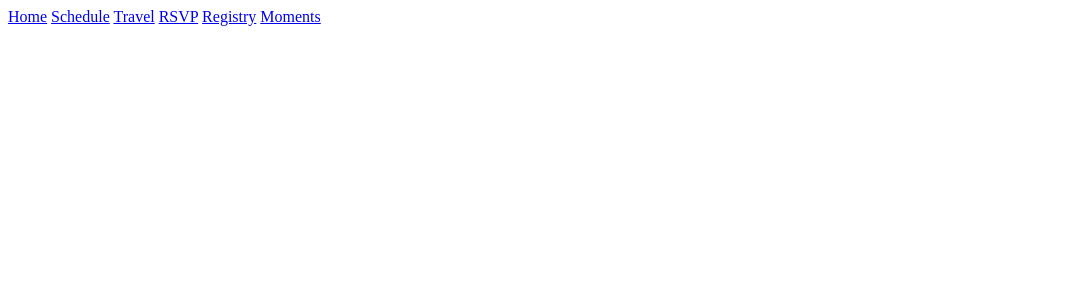
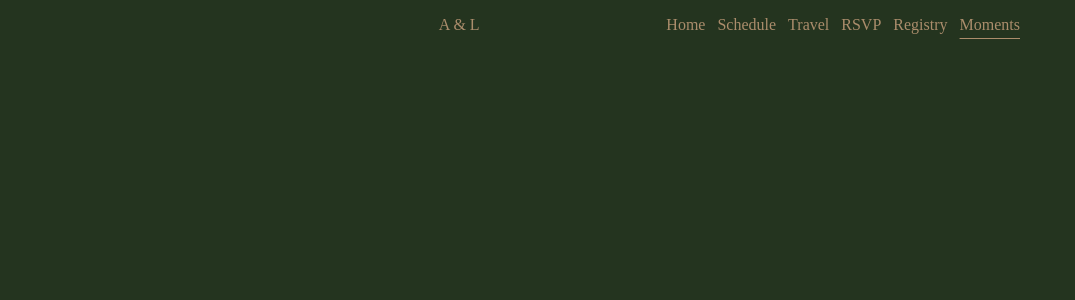
Before and after one commit to aelhage/wedding, a SvelteKit app in the folder web/: page /moments in a window 1280 px wide. Shown: the top 300 px of the page, without its empty margins (0-1075 px from the left). Built offline with nearby package versions, Linux system fonts and the light colour scheme; no server answers.

Commit message:
spruce up front page ui

```diff
--- a/web/src/routes/+layout.svelte
+++ b/web/src/routes/+layout.svelte
@@ -1,10 +1,76 @@
-<nav>
-  <a href="/">Home</a>
-  <a href="/schedule">Schedule</a>
-  <a href="/travel">Travel</a>
-  <a href="/rsvp">RSVP</a>
-  <a href="/registry">Registry</a>
-  <a href="/moments">Moments</a>
-</nav>
+<script>
+  import { page } from "$app/stores";
+</script>
 
-<slot />
+<div class="app-root">
+  <div class="app-header">
+    <span>A & L</span>
+    <nav>
+      <a href="/" class:active={$page.url.pathname === "/"}>Home</a>
+      <a href="/schedule" class:active={$page.url.pathname === "/schedule"}
+        >Schedule</a
+      >
+      <a href="/travel" class:active={$page.url.pathname === "/travel"}
+        >Travel</a
+      >
+      <a href="/rsvp" class:active={$page.url.pathname === "/rsvp"}>RSVP</a>
+      <a href="/registry" class:active={$page.url.pathname === "/registry"}
+        >Registry</a
+      >
+      <a href="/moments" class:active={$page.url.pathname === "/moments"}
+        >Moments</a
+      >
+    </nav>
+  </div>
+
+  <slot />
+</div>
+
+<style>
+  :root {
+    --gold: #ab8d6c;
+    --emerald: #24341f;
+    --amethyst: #39023c;
+    --ruby: #610629;
+    --sapphire: #0d0e38;
+  }
+
+  :global(body) {
+    margin: auto;
+    padding: 0;
+    width: 100vh;
+    min-height: 100vh;
+    color: var(--gold);
+    background-color: var(--emerald);
+  }
+
+  .app-root {
+    width: 100%;
+    max-width: 800px;
+    margin: 0 auto;
+    text-align: center;
+  }
+
+  .app-header {
+    margin: 16px;
+  }
+
+  .app-header > nav {
+    display: inline;
+    float: right;
+  }
+
+  .app-header > nav > * {
+    margin: 0 4px;
+  }
+
+  a {
+    text-decoration: none;
+    color: var(--gold);
+  }
+
+  .active {
+    text-decoration: underline;
+    text-underline-offset: 8px;
+  }
+</style>
--- a/web/src/routes/+layout.ts
+++ b/web/src/routes/+layout.ts
@@ -1,2 +1,2 @@
-// This can be false if you're using a fallback (i.e. SPA mode)
 export const prerender = true;
+export const ssr = false;
```
Also changed, not shown: web/src/routes/+page.svelte (+38 -2 lines), web/src/lib/assets/cover.jpg (added).
